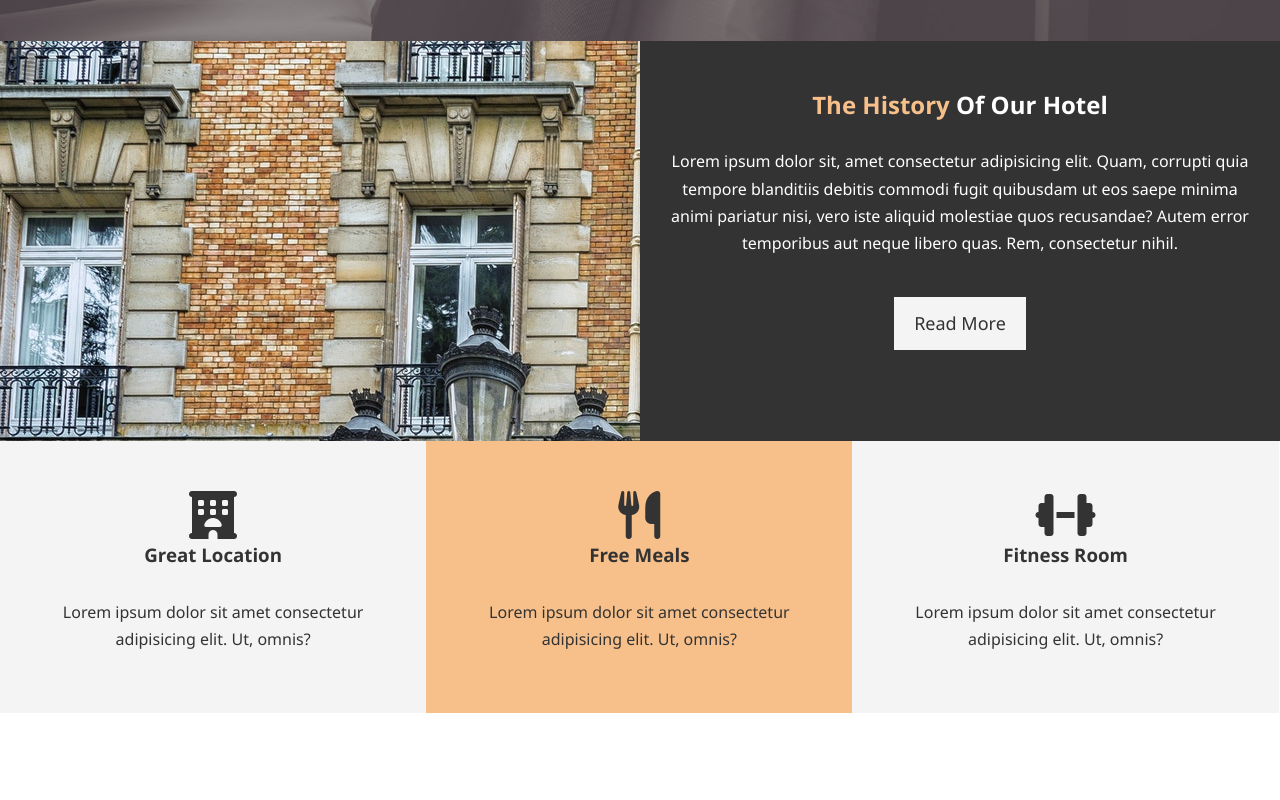
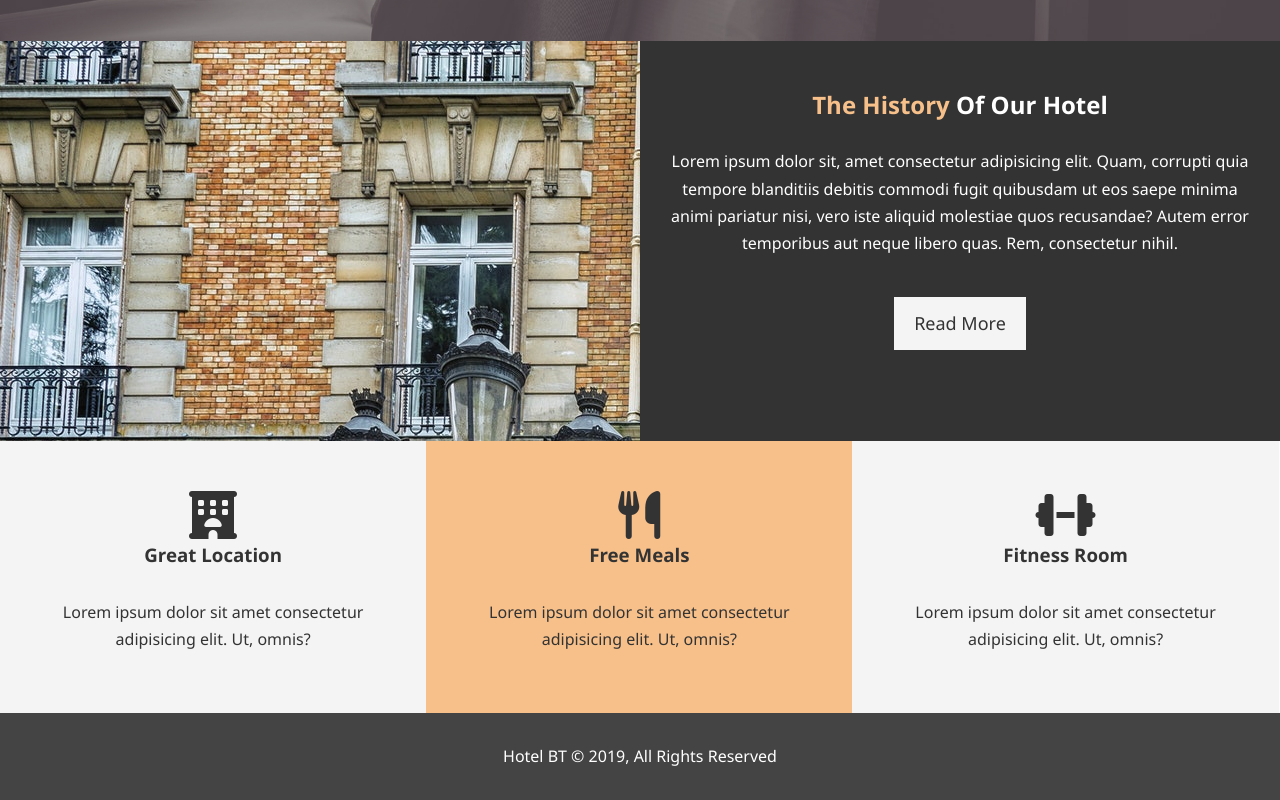
Before and after one commit to MarcinBalejko/CSS-Hotel, a plain HTML site: page index.html in a window 1280 px wide. Shown: the part 626-1426 px from the top of the page. Before the commit the page ends 1339 px from the top, so only its background shows below. Drawn offline with Linux system fonts and the light colour scheme.

Commit message:
:white_check_mark: Added Footer

```diff
--- a/css/style.css
+++ b/css/style.css
@@ -77,6 +77,10 @@ p {
 .bg-primary {
   background: #f7c08a;
   color: #333;
+}
+
+.clr {
+  clear: both;
 }
 
 /* Navbar */
@@ -170,3 +174,11 @@ p {
   padding: 50px;
   text-align: center;
 }
+
+/* Main-Footer */
+#main-footer {
+  text-align: center;
+  background: #444;
+  color: #fff;
+  padding: 20px;
+}
--- a/index.html
+++ b/index.html
@@ -80,5 +80,11 @@
         </p>
       </div>
     </section>
+
+    <div class="clr"></div>
+
+    <footer id="main-footer">
+      <p>Hotel BT &copy; 2019, All Rights Reserved</p>
+    </footer>
   </body>
 </html>
```
